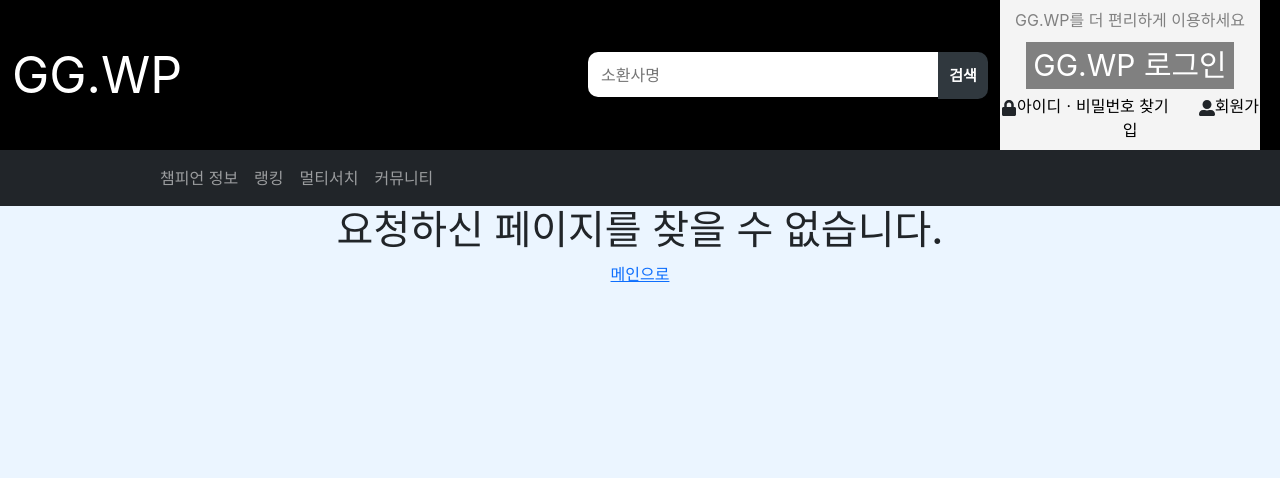
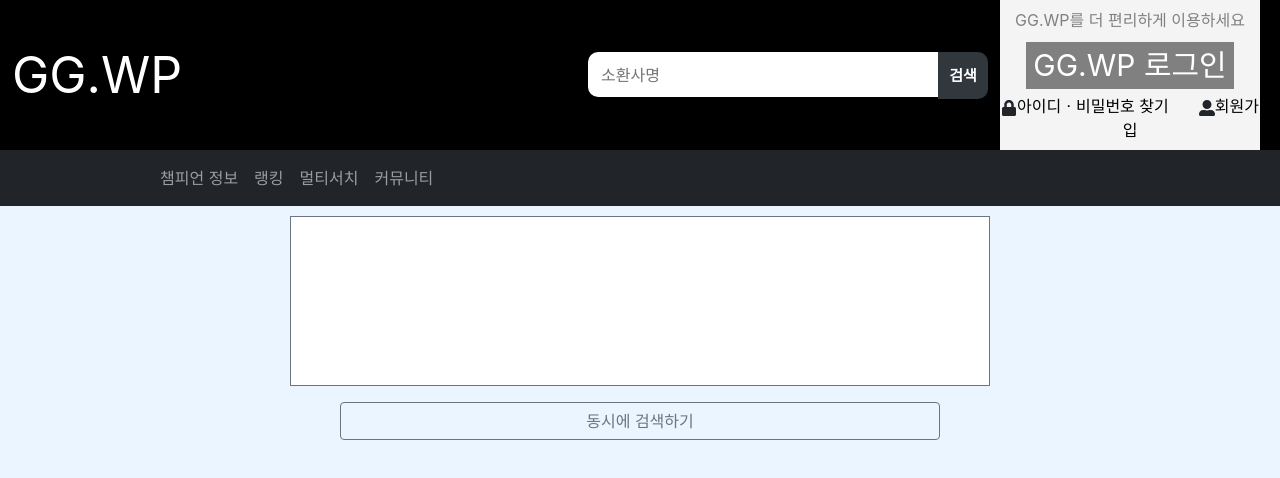
Before and after one commit to ParangBird/ggwp, a React (Create React App) app in the folder frontend/: page /multi in a window 1280 px wide. Shown: the top 478 px of the page. Built offline with nearby package versions, Linux system fonts and the light colour scheme.

Commit message:
멀티서치 디자인 살짝 일단은 (소환사명)님이 로비에 참가하셨습니다.\n 형식으로 여러줄 입력된 것만 가능 파싱 관련해서 좀 더 보충해야할듯 솔랭 정보만 표시하고 추가로 최근전적 추가해야할듯

```diff
--- a/frontend/src/App.js
+++ b/frontend/src/App.js
@@ -8,6 +8,7 @@ import RankingPage from "./pages/RankingPage";
 import RegisterPage from "./pages/RegisterPage";
 import LoginPage from "./pages/LoginPage";
 import FindPage from "./pages/FindPage";
+import MultiPage from "./pages/MultiPage";
 
 function App() {
   return (
@@ -17,11 +18,12 @@ function App() {
         <Routes>
           <Route exact path="/" element={<MainPage />} />
           <Route path="/search/:name" element={<SearchPage />} />
-                    <Route path="/ranking" element = {<RankingPage/>}/>
-                    <Route path="/ranking/:summonerName" element = {<RankingPage/>}/>
-                    <Route path="/login" element = {<LoginPage/>}/>
-                    <Route path="/register" element = {<RegisterPage/>}/>
-                    <Route path="/find" element = {<FindPage/>}/>
+          <Route path="/ranking" element={<RankingPage />} />
+          <Route path="/ranking/:summonerName" element={<RankingPage />} />
+          <Route path="/login" element={<LoginPage />} />
+          <Route path="/register" element={<RegisterPage />} />
+          <Route path="/find" element={<FindPage />} />
+          <Route path="/multi" element={<MultiPage />} />
           <Route path="*" element={<EmptyPage />} />
         </Routes>
       </div>
--- a/frontend/src/components/Header.jsx
+++ b/frontend/src/components/Header.jsx
@@ -5,7 +5,7 @@ import Logo from "./Logo";
 import LoginForm from "./login/LoginForm";
 
 const Topbar = styled(Navbar)`
-    background-color: black;
+  background-color: black;
   height: 150px;
 `;
 
@@ -25,7 +25,7 @@ export default function Header() {
             <SearchSmall />
           </Nav>
         </HeaderContainer>
-        <LoginForm/>
+        <LoginForm />
       </Topbar>
 
       <Navbar bg="dark" variant="dark">
@@ -33,7 +33,7 @@ export default function Header() {
           <Nav>
             <Nav.Link href="#">챔피언 정보</Nav.Link>
             <Nav.Link href="/ranking">랭킹</Nav.Link>
-            <Nav.Link href="#">멀티서치</Nav.Link>
+            <Nav.Link href="/multi">멀티서치</Nav.Link>
             <Nav.Link href="#">커뮤니티</Nav.Link>
           </Nav>
         </HeaderContainer>
--- a/frontend/src/components/login/LoginForm.jsx
+++ b/frontend/src/components/login/LoginForm.jsx
@@ -1,67 +1,65 @@
-import styled from "styled-components"
-import { FaLock, FaUserAlt } from 'react-icons/fa';
-import {Link} from "react-router-dom";
+import styled from "styled-components";
+import { FaLock, FaUserAlt } from "react-icons/fa";
+import { Link } from "react-router-dom";
 
 const RegisterFormDiv = styled.div`
-  background-color: #F4F4F4;
-  width : 320px;
-  padding : 10px 0 10px 0;
-  margin-right : 20px;
+  background-color: #f4f4f4;
+  width: 320px;
+  padding: 10px 0 10px 0;
+  margin-right: 20px;
 `;
 
 const LoginText = styled.span`
-  display : block;
-  margin-bottom : 10px;
-  color : grey;
+  display: block;
+  margin-bottom: 10px;
+  color: grey;
 `;
 
 const LoginButton = styled.button`
-  background-color : grey;
-  display : block;
-  width : 80%;
-  font-size : 30px;
-  margin : 5px auto;
-  color : white;
-  border : 0;
+  background-color: grey;
+  display: block;
+  width: 80%;
+  font-size: 30px;
+  margin: 5px auto;
+  color: white;
+  border: 0;
 `;
 
 const FindLink = styled.span`
-  &:hover{
-    color : black;
-    text-decoration : underline;
+  &:hover {
+    color: black;
+    text-decoration: underline;
   }
   color: black;
-  display : inline;
-  margin-right : 30px;
-  text-decoration-line : none;
-`
+  display: inline;
+  margin-right: 30px;
+  text-decoration-line: none;
+`;
 
 const RegisterLink = styled.span`
-  text-decoration-line : none;
-    &:hover{
-    color : black;
-    text-decoration : underline;
+  text-decoration-line: none;
+  &:hover {
+    color: black;
+    text-decoration: underline;
   }
   color: black;
-`
+`;
 
-
-export default function LoginForm(){
-
+export default function LoginForm() {
   return (
     <RegisterFormDiv>
       <LoginText>GG.WP를 더 편리하게 이용하세요</LoginText>
-            <Link to="login" style={{ textDecoration: 'none' }}>
+      <Link to="login" style={{ textDecoration: "none" }}>
         <LoginButton>GG.WP 로그인</LoginButton>
       </Link>
-            <FaLock/>
-            <Link to="find" style={{ textDecoration: 'none' }}>
+      <FaLock />
+      <Link to="find" style={{ textDecoration: "none" }}>
         <FindLink>아이디ㆍ비밀번호 찾기</FindLink>
       </Link>
-            <FaUserAlt/>
-            <Link to="register" style={{ textDecoration: 'none' }}>
+      <FaUserAlt />
+      <Link to="register" style={{ textDecoration: "none" }}>
         <RegisterLink>회원가입</RegisterLink>
       </Link>
     </RegisterFormDiv>
-    )
+  );
 }
--- /dev/null
+++ b/frontend/src/components/multi/MultiSummoner.jsx
@@ -0,0 +1,59 @@
+import axios from "axios";
+import { useEffect, useState } from "react/cjs/react.development";
+import styled from "styled-components";
+import LeagueInfo from "../Summoner/LeagueInfo";
+
+const ContentWrapper = styled.div`
+  text-align: left;
+  display: flex;
+  max-width: 1300px;
+  margin: auto;
+  padding: 7px;
+`;
+
+const ProfileIconImg = styled.img`
+  height: 30px;
+  width: 30px;
+  margin: 0px 5px;
+`;
+
+const SummonerInfo = styled.div`
+  width: 150px;
+`;
+
+const SummonerName = styled.span`
+  font-size: 16px;
+  font-weight: 800;
+`;
+
+export default function ({ myName }) {
+  const userName = myName;
+  const url = "/reactSearch/" + userName;
+  const [{ name, profileIconUrl, soloRank = {} }, setSummoner] = useState([]);
+
+  useEffect(() => {
+    axios
+      .get(url)
+      .then((result) => {
+        setSummoner(result.data);
+        console.log(userName);
+        console.log(name);
+      })
+      .catch(() => {
+        console.log("실패");
+      });
+  }, [url]);
+  return (
+    <>
+      <ContentWrapper>
+        <ProfileIconImg src={profileIconUrl}></ProfileIconImg>
+        <SummonerInfo>
+          <SummonerName>{name}</SummonerName>
+        </SummonerInfo>
+      </ContentWrapper>
+      <ContentWrapper>
+        <LeagueInfo soloRank={soloRank} />
+      </ContentWrapper>
+    </>
+  );
+}
--- a/frontend/src/components/searchInfo/Match.jsx
+++ b/frontend/src/components/searchInfo/Match.jsx
@@ -6,7 +6,6 @@ import { OverlayTrigger, Tooltip } from "react-bootstrap";
 import { getItemImgUrl, getChampImgUrl, getPerkImgUrl, getSpellImgUrl } from "../common/imgSource";
 import SmallImg from "./SmallImg";
 import ImgBoxN_2 from "./ImgBoxN_2";
-import { Link } from "react-router-dom";
 
 const ContentWrapper = styled.div`
   border: 1px solid #b5babf;
--- /dev/null
+++ b/frontend/src/pages/MultiPage.jsx
@@ -0,0 +1,47 @@
+import styled from "styled-components";
+import { useState } from "react";
+import { Button } from "react-bootstrap";
+import MultiSummoner from "../components/multi/MultiSummoner";
+
+const MultiSearchDiv = styled.div`
+  margin: auto;
+  width: 700px;
+`;
+
+const MultiSearch = styled.textarea`
+  width: 700px;
+  height: 170px;
+  border: 1px solid #6c757d;
+  margin: 10px 0px 10px 0px;
+  resize: none;
+  line-height: 1.22;
+`;
+
+export default function () {
+  const [nameString, setNameString] = useState("");
+  const [names, setNames] = useState([]);
+
+  const nameChange = (e) => {
+    setNameString(e.target.value);
+  };
+
+  const buttonClick = () => {
+    setNames(nameString.split("님이 로비에 참가하셨습니다.\n"));
+    console.log(nameString);
+    console.log(names);
+  };
+
+  return (
+    <>
+      <MultiSearchDiv>
+        <MultiSearch type="textarea" onChange={nameChange} onBlur={nameChange} />
+        <Button onClick={buttonClick} style={{ width: "600px" }} variant="outline-secondary">
+          동시에 검색하기
+        </Button>
+      </MultiSearchDiv>
+      {names.map((name) => (
+        <MultiSummoner myName={name} />
+      ))}
+    </>
+  );
+}
```
Lines whose indentation alone changed are shown as unchanged.
